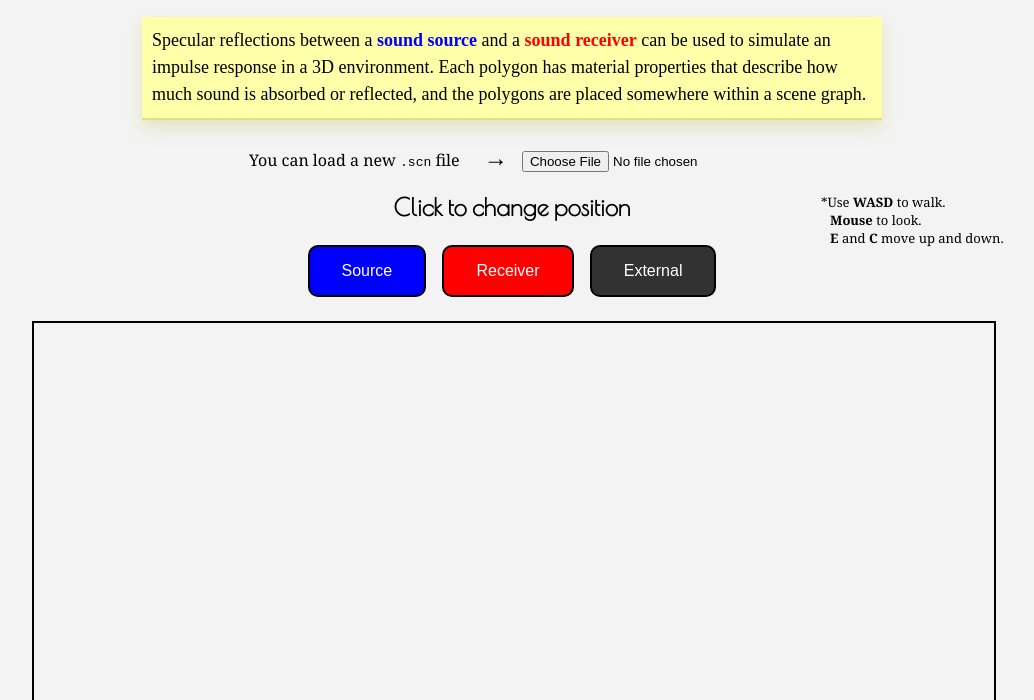
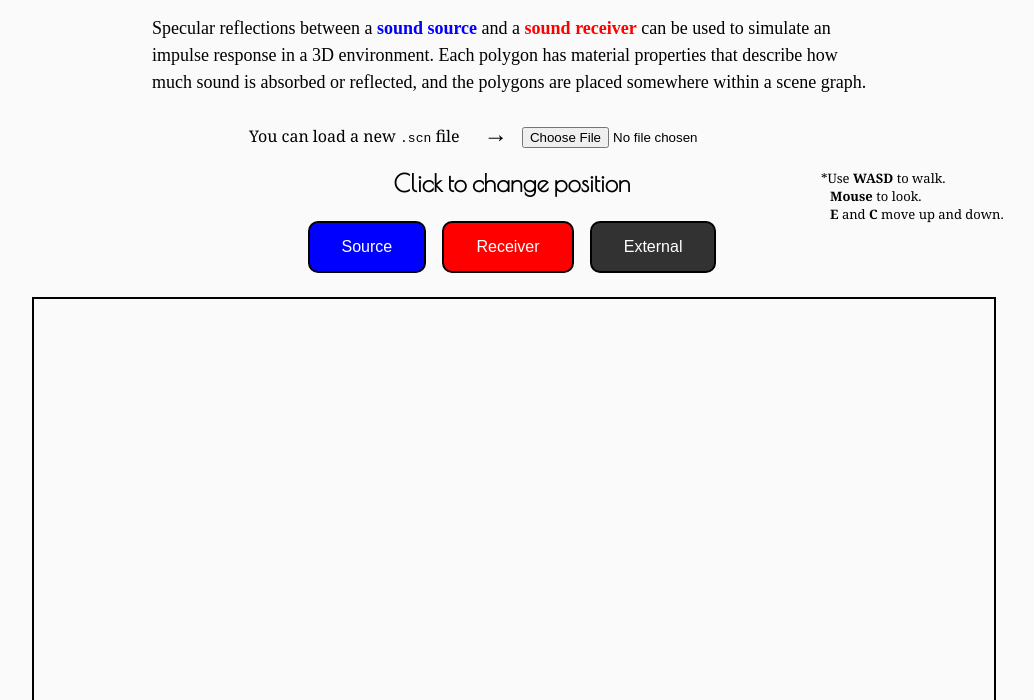
Before and after one commit to bmershon/image-sources, a website with bundled scripts: page index.html in a window 1280 px wide. Shown: the part 100-800 px from the top of the page, without its empty margins (128-1162 px from the left). Built offline with nearby package versions, Linux system fonts and the light colour scheme; files whose address does not match are found by name.

Commit message:
checkpoint

```diff
--- a/index.html
+++ b/index.html
@@ -164,9 +164,11 @@ g.subplot.xy > rect {
   </span>
 </header>
 
-<p class="note">
-   Specular reflections between a <span class="blue"><b>sound source</b></span> and a <span class="red"><b>sound receiver</b></span> can be used to simulate an impulse response in a 3D environment. Each polygon has material properties that describe how much sound is absorbed or reflected, and the polygons are placed somewhere within a scene graph.
-</p>
+<div class="wrapper">
+  <p>
+     Specular reflections between a <span class="blue"><b>sound source</b></span> and a <span class="red"><b>sound receiver</b></span> can be used to simulate an impulse response in a 3D environment. Each polygon has material properties that describe how much sound is absorbed or reflected, and the polygons are placed somewhere within a scene graph.
+  </p>
+</div>
 
 <div class="center">
   You can load a new <code>.scn</code> file
--- a/main/SceneFile.js
+++ b/main/SceneFile.js
@@ -430,7 +430,7 @@ function SceneCanvas(glcanvas, shadersRelPath, pixWidth, pixHeight, scene) {
         data.push({x:[1000*i/globalFs, 1000*i/globalFs], y:[0, gamma], mode:'lines+markers'});
       }
     }
-    Plotly.newPlot('impulsePlot', data, {paper_bgcolor: "#f3f3f3", xaxis:{title:'Time (Milliseconds)'}, yaxis:{title:'Magnitude'}});
+    Plotly.newPlot('impulsePlot', data, {paper_bgcolor: "#fafafa", xaxis:{title:'Time (Milliseconds)'}, yaxis:{title:'Magnitude'}});
     //Step 3: Create a new audio buffer and copy over the data
     //https://developer.mozilla.org/en-US/docs/Web/API/AudioContext/createBuffer
     impbuffer = context.createBuffer(1, scene.impulseResp.length, globalFs);
--- a/main/style.css
+++ b/main/style.css
@@ -1,6 +1,6 @@
 body {
   max-width: 962px;
-  background-color: #f3f3f3;
+  background-color: #fafafa;
   margin: 1em auto 4em auto;
   display: block;
   -webkit-text-size-adjust: none;
```
